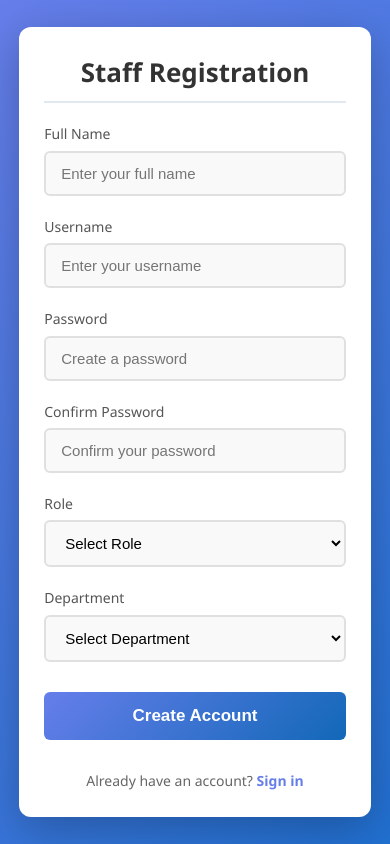
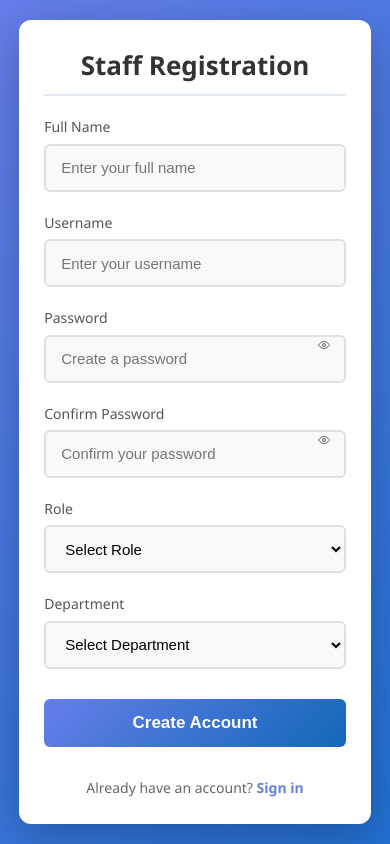
Before and after one commit to jinu-github/equeue-capstone, a PHP site: page /public/register.php in a window 390 px wide. Run offline with PHP 8.4, Linux system fonts and the light colour scheme; data comes from the database, SQL or seed files in the repository.

Commit message:
Auto commit

```diff
--- a/public/css/components/register.css
+++ b/public/css/components/register.css
@@ -18,7 +18,7 @@
 /* Container */
 .register-container {
     width: 100%;
-    max-width: 700px; /* Increased width for better balance */
+    max-width: 700px;
     background: white;
     border-radius: 12px;
     box-shadow: 0 12px 45px rgba(0, 0, 0, 0.25);
@@ -68,12 +68,17 @@
     font-size: 14px;
 }
 
-
+.register-form-group {
+    position: relative;
+    display: flex;
+    flex-direction: column;
+}
 
 .register-form-group input,
 .register-form-group select {
     width: 100%;
-    padding: 12px 15px;
+    height: 48px;
+    padding: 12px 45px 12px 15px;
     border: 2px solid #e0e0e0;
     border-radius: 6px;
     font-size: 15px;
@@ -87,6 +92,37 @@
     border-color: #667eea;
     background-color: white;
     box-shadow: 0 0 0 3px rgba(102, 126, 234, 0.15);
+}
+
+.toggle-password {
+    position: absolute;
+    right: 8px;
+    top: 50%;
+    transform: translateY(-50%);
+    cursor: pointer;
+    user-select: none;
+    background: none;
+    border: none;
+    padding: 8px;
+    display: flex;
+    align-items: center;
+    justify-content: center;
+    width: 28px;
+    height: 28px;
+    font-size: 0;
+}
+
+.toggle-password svg {
+    width: 28px;
+    height: 28px;
+    stroke: #666;
+    stroke-width: 2;
+    fill: none;
+    transition: stroke 0.2s ease;
+}
+
+.register-form-group input:focus ~ .toggle-password svg {
+    stroke: #667eea;
 }
 
 /* Alerts */
@@ -173,7 +209,7 @@
     }
 
     .form-grid {
-        grid-template-columns: 1fr; /* Stack to single column */
+        grid-template-columns: 1fr;
     }
 
     .full-width {
--- a/public/register.php
+++ b/public/register.php
@@ -41,11 +41,23 @@
             <div class="register-form-group">
                 <label for="password">Password</label>
                 <input type="password" id="password" name="password" required placeholder="Create a password" pattern="(?=.*[a-z])(?=.*[A-Z])(?=.*\d)(?=.*[@$!%*?&])[A-Za-z\d@$!%*?&]{8,}" title="Password must be at least 8 characters long and contain at least one uppercase letter, one lowercase letter, one number, and one special character">
+                <span class="toggle-password" onclick="togglePassword('password', this)">
+                    <svg xmlns="http://www.w3.org/2000/svg" viewBox="0 0 24 24" fill="none" stroke="currentColor" stroke-width="2" stroke-linecap="round" stroke-linejoin="round">
+                        <path d="M1 12s4-7 11-7 11 7 11 7-4 7-11 7S1 12 1 12z"></path>
+                        <circle cx="12" cy="12" r="3"></circle>
+                    </svg>
+                </span>
             </div>
 
             <div class="register-form-group">
                 <label for="confirm_password">Confirm Password</label>
                 <input type="password" id="confirm_password" name="confirm_password" required placeholder="Confirm your password">
+                <span class="toggle-password" onclick="togglePassword('confirm_password', this)">
+                    <svg xmlns="http://www.w3.org/2000/svg" viewBox="0 0 24 24" fill="none" stroke="currentColor" stroke-width="2" stroke-linecap="round" stroke-linejoin="round">
+                        <path d="M1 12s4-7 11-7 11 7 11 7-4 7-11 7S1 12 1 12z"></path>
+                        <circle cx="12" cy="12" r="3"></circle>
+                    </svg>
+                </span>
             </div>
 
             <div class="register-form-group">
@@ -103,6 +115,17 @@
             themeToggle.textContent = currentTheme === 'dark' ? '☀️' : '🌙';
         }
 
+        function togglePassword(fieldId, element) {
+            const input = document.getElementById(fieldId);
+            if (input.type === 'password') {
+                input.type = 'text';
+                element.innerHTML = '<svg viewBox="0 0 24 24"><path d="M2.999 3l18 18-1.5 1.5L1.5 1.5 2.999 3zM12 4.5c-4.14 0-7.5 3.36-7.5 7.5 0 1.83.66 3.5 1.74 4.78L3.5 16.5C2.05 14.83 1.5 12.78 1.5 10.5 1.5 5.81 5.31 2 10 2c2.28 0 4.33.55 6 1.5l-1.74 1.74C13.5 5.16 12.83 4.5 12 4.5zM12 7c-.83 0-1.5.67-1.5 1.5v1.17l1.5 1.5V8.5c0-.28.22-.5.5-.5s.5.22.5.5v.67l1.5 1.5V8.5c0-.83-.67-1.5-1.5-1.5zM12 15.5c.83 0 1.5-.67 1.5-1.5v-1.17l-1.5-1.5V14c0 .28-.22.5-.5.5s-.5-.22-.5-.5v-.67l-1.5-1.5V14c0 .83.67 1.5 1.5 1.5zM12 19.5c4.14 0 7.5-3.36 7.5-7.5 0-1.83-.66-3.5-1.74-4.78l1.74-1.74c1.45 1.67 2 3.72 2 5.52 0 4.69-3.81 8.5-8.5 8.5-2.28 0-4.33-.55-6-1.5l1.74-1.74c1.34.84 2.83 1.24 4.26 1.24z"></path></svg>';
+            } else {
+                input.type = 'password';
+                element.innerHTML = '<svg viewBox="0 0 24 24"><path d="M1 12s4-8 11-8 11 8 11 8-4 8-11 8-11-8-11-8z"></path><circle cx="12" cy="12" r="3"></circle></svg>';
+            }
+        }
+
         function toggleDepartmentField() {
             const roleSelect = document.getElementById('role');
             const departmentField = document.getElementById('department_field');
```
Also changed, not shown: TODO.md (+5 -30 lines), public/css/components/login.css (+37 -1 lines), public/login.php (+17 -0 lines).
